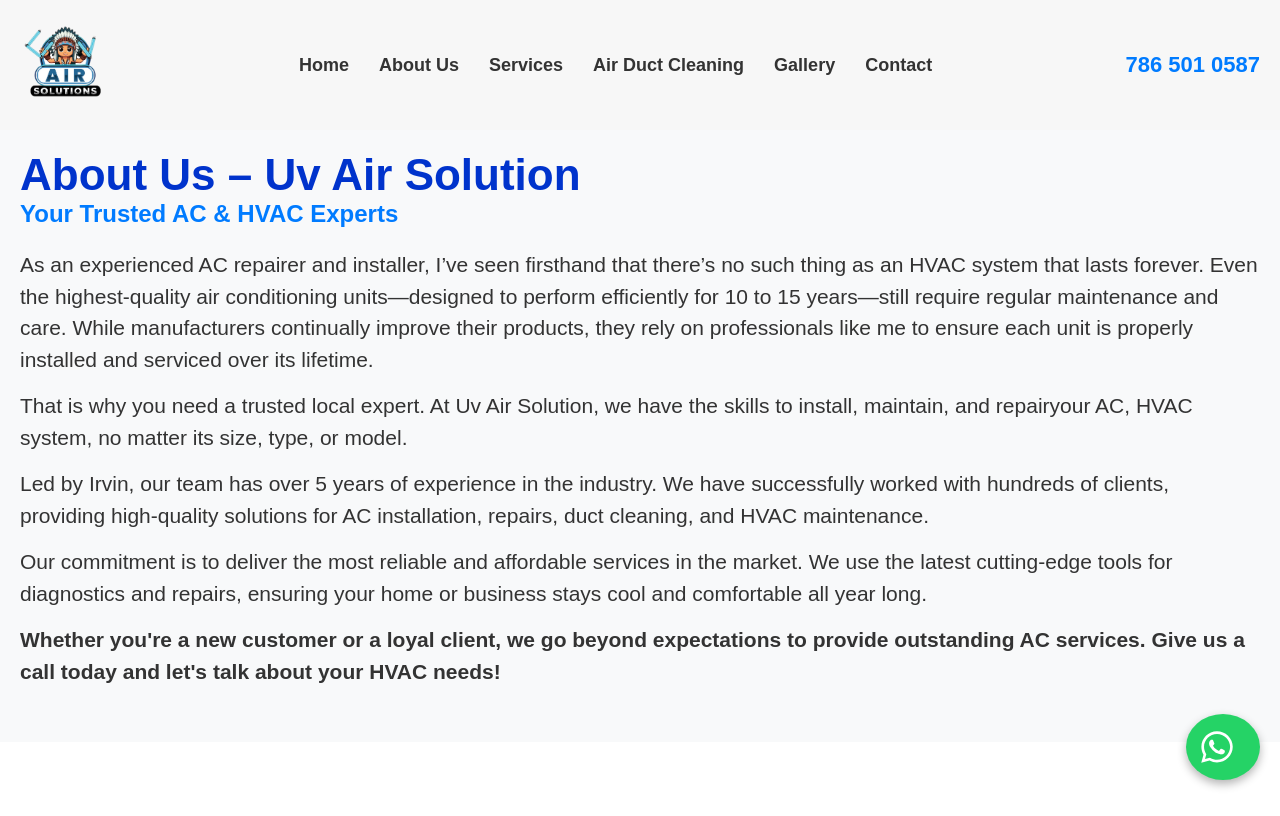
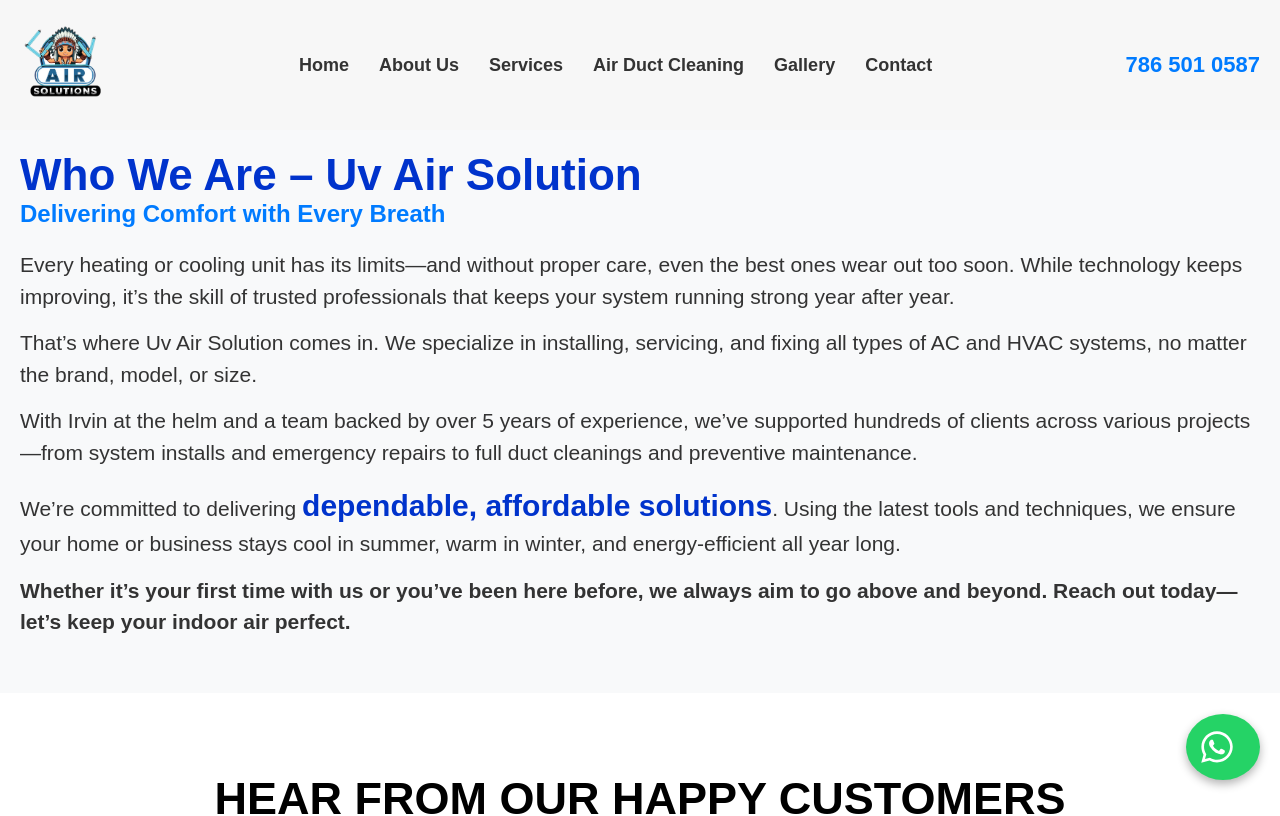
Before and after one commit to ibrahimshah00/UVAirSolution, a React (Vite) app: page /about in a window 1280 px wide. Shown: the top 816 px of the page. Built offline with nearby package versions, Linux system fonts and the light colour scheme.

Commit message:
Your new change message

```diff
--- a/src/Navbar/About.jsx
+++ b/src/Navbar/About.jsx
@@ -1,10 +1,11 @@
 // import React, { useState } from "react";
-// import about1 from "../assets/duct1.jpg";
-// import about2 from "../assets/hero1.jpg";
-// import about3 from "../assets/hero1.jpg";
-// import about4 from "../assets/hero1.jpg";
+// import about1 from "../assets/aboutus1.jpg";
+// import about2 from "../assets/aboutus2.jpg";
+// import about3 from "../assets/aboutus3.jpg";
+// import about4 from "../assets/aboutus4.jpg";
+// import about5 from "../assets/aboutus5.jpg";
 
-// const images = [about1, about2, about3, about4];
+// const images = [about1, about2, about3, about4, about5];
 
 // const About = () => {
 //   const [mainImage, setMainImage] = useState(images[0]);
@@ -13,33 +14,35 @@
 //     <div className="about-container">
 //       {/* Left Side - About Section */}
 //       <div className="about-text">
-//         <h1>About Us – Uv Air Solution</h1>
-//         <h2>Your Trusted HVAC & AC Experts</h2>
+//         <h1>Who We Are – Uv Air Solution</h1>
+//         <h2>Delivering Comfort with Every Breath</h2>
 //         <p>
-//           There is no such thing as an HVAC system that can last forever. Even the best air conditioning units, designed to run smoothly for up to a decade and a half, require proper care and maintenance.
-//           Manufacturers are always working to improve their products, but they can't personally service every unit.
+//           Every heating or cooling unit comes with a lifespan, and without regular check-ups, even the best ones can fail sooner than expected. While tech keeps evolving, it's the care and precision of local professionals that keep these systems running smoothly.
 //         </p>
+
 //         <p>
-//           That is why you need a trusted local expert. At <span className="highlight">Uv Air Solution</span>, we have the skills to <span className="highlight">install, maintain, and repair</span>
-//           your HVAC system, no matter its <span className="highlight">size, type, or model</span>.
+//           At <span className="highlight">Uv Air Solution</span>, we specialize in <span className="highlight">complete AC and HVAC care</span>. From setup to seasonal maintenance and urgent repairs,
+//           we handle all system <span className="highlight">types, sizes, and brands</span> with attention to detail and long-term performance in mind.
 //         </p>
+
 //         <p>
-//           Led by <span className="highlight">Irvin</span>, our team has <span className="highlight">over 5 years of experience</span> in the industry. We have successfully worked with
-//           <span className="highlight">hundreds of clients</span>, providing high-quality solutions for <span className="highlight">AC installation, repairs, duct cleaning, and HVAC maintenance</span>.
+//           With <span className="highlight">Irvin</span> leading the way, our experienced crew brings <span className="highlight">5+ years of hands-on expertise</span> to every job. We've proudly helped
+//           <span className="highlight">hundreds of homeowners and businesses</span> through efficient services including <span className="highlight">installation, diagnostics, tune-ups, and duct solutions</span>.
 //         </p>
+
 //         <p>
-//           Our commitment is to deliver the most <span className="highlight">reliable and affordable services</span> in the market. We use the latest cutting-edge tools for diagnostics and repairs,
-//           ensuring your home or business stays cool and comfortable all year long.
+//           We’re known for offering <span className="highlight">dependable service at competitive prices</span>. Using modern diagnostic equipment, we identify issues fast and fix them right — keeping your indoor climate just the way you like it.
 //         </p>
+
 //         <p className="highlight-text">
-//           Whether you're a new customer or a loyal client, we go beyond expectations to provide outstanding AC services. Give us a call today and let's talk about your HVAC needs!
+//           New to us? Returning for more? Either way, we’re ready to exceed your expectations. Let’s connect today and find the right comfort solution for your space!
 //         </p>
 //       </div>
 
 //       {/* Right Side - Image Section */}
 //       <div className="about-image-container">
 //         {/* Main Image */}
-//         <img src={mainImage} alt="AC Work" className="about-image" />
+//         <img src={mainImage} alt="Service Work" className="about-image" />
 
 //         {/* Thumbnails */}
 //         <div className="thumbnail-container">
@@ -62,46 +65,35 @@
 
 
 
-import React, { useState } from "react";
-import about1 from "../assets/aboutus1.jpg";
-import about2 from "../assets/aboutus2.jpg";
-import about3 from "../assets/aboutus3.jpg";
-import about4 from "../assets/aboutus4.jpg";
-import about5 from "../assets/aboutus5.jpg";
-
-const images = [about1, about2, about3, about4,about5];
+import React from "react";
 
 const About = () => {
-  const [mainImage, setMainImage] = useState(images[0]);
-
   return (
     <div className="about-container">
       {/* Left Side - About Section */}
       <div className="about-text">
-        <h1>About Us – Uv Air Solution</h1>
-        <h2>Your Trusted AC & HVAC Experts</h2>
+        <h1>Who We Are – Uv Air Solution</h1>
+        <h2>Delivering Comfort with Every Breath</h2>
         <p>
-  As an experienced AC repairer and installer, I’ve seen firsthand that there’s no such thing as an HVAC system that lasts forever. Even the highest-quality air conditioning units—designed to perform efficiently for 10 to 15 years—still require regular maintenance and care. While manufacturers continually improve their products, they rely on professionals like me to ensure each unit is properly installed and serviced over its lifetime.
-</p>
+          Every heating or cooling unit has its limits—and without proper care, even the best ones wear out too soon. While technology keeps improving, it’s the skill of trusted professionals that keeps your system running strong year after year.
+        </p>
 
         <p>
-          That is why you need a trusted local expert. At <span className="highlight">Uv Air Solution</span>, we have the skills to <span className="highlight">install, maintain, and repair</span>
-          your AC, HVAC system, no matter its <span className="highlight">size, type, or model</span>.
+          That’s where <span className="highlight">Uv Air Solution</span> comes in. We specialize in <span className="highlight">installing, servicing, and fixing</span> all types of AC and HVAC systems, no matter the <span className="highlight">brand, model, or size</span>.
         </p>
+
         <p>
-          Led by <span className="highlight">Irvin</span>, our team has <span className="highlight">over 5 years of experience</span> in the industry. We have successfully worked with
-          <span className="highlight"> hundreds of clients</span>, providing high-quality solutions for <span className="highlight">AC installation, repairs, duct cleaning, and HVAC maintenance</span>.
+          With <span className="highlight">Irvin</span> at the helm and a team backed by <span className="highlight">over 5 years of experience</span>, we’ve supported <span className="highlight">hundreds of clients</span> across various projects—from system installs and emergency repairs to full duct cleanings and preventive maintenance.
         </p>
+
         <p>
-          Our commitment is to deliver the most <span className="highlight">reliable and affordable services</span> in the market. We use the latest cutting-edge tools for diagnostics and repairs,
-          ensuring your home or business stays cool and comfortable all year long.
+          We’re committed to delivering <span className="highlight-text">dependable, affordable solutions</span>. Using the latest tools and techniques, we ensure your home or business stays cool in summer, warm in winter, and energy-efficient all year long.
         </p>
+
         <p className="highlight-text">
-          Whether you're a new customer or a loyal client, we go beyond expectations to provide outstanding AC services. Give us a call today and let's talk about your HVAC needs!
+          Whether it’s your first time with us or you’ve been here before, we always aim to go above and beyond. Reach out today—let’s keep your indoor air perfect.
         </p>
       </div>
-
-
     </div>
   );
 };
```
